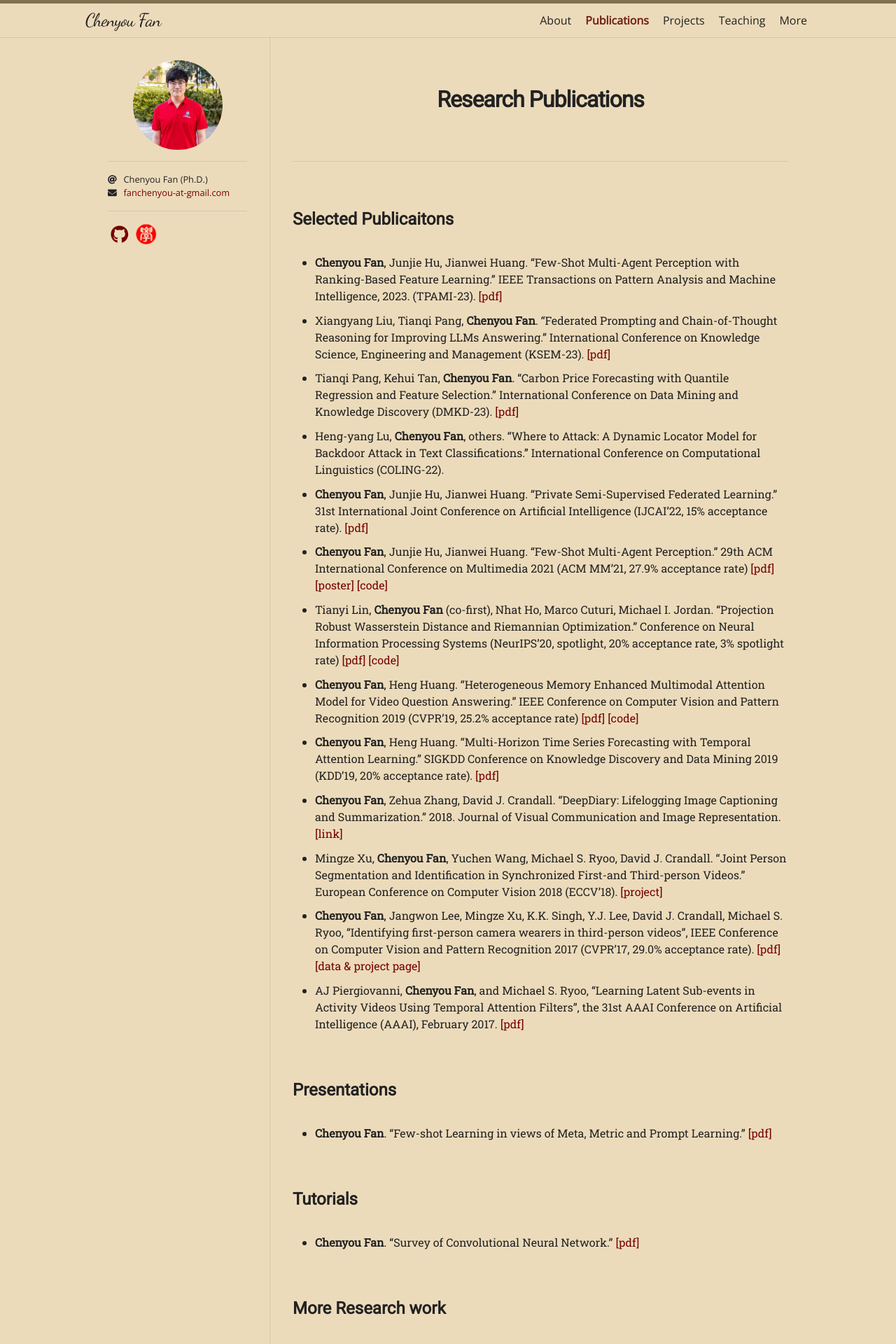
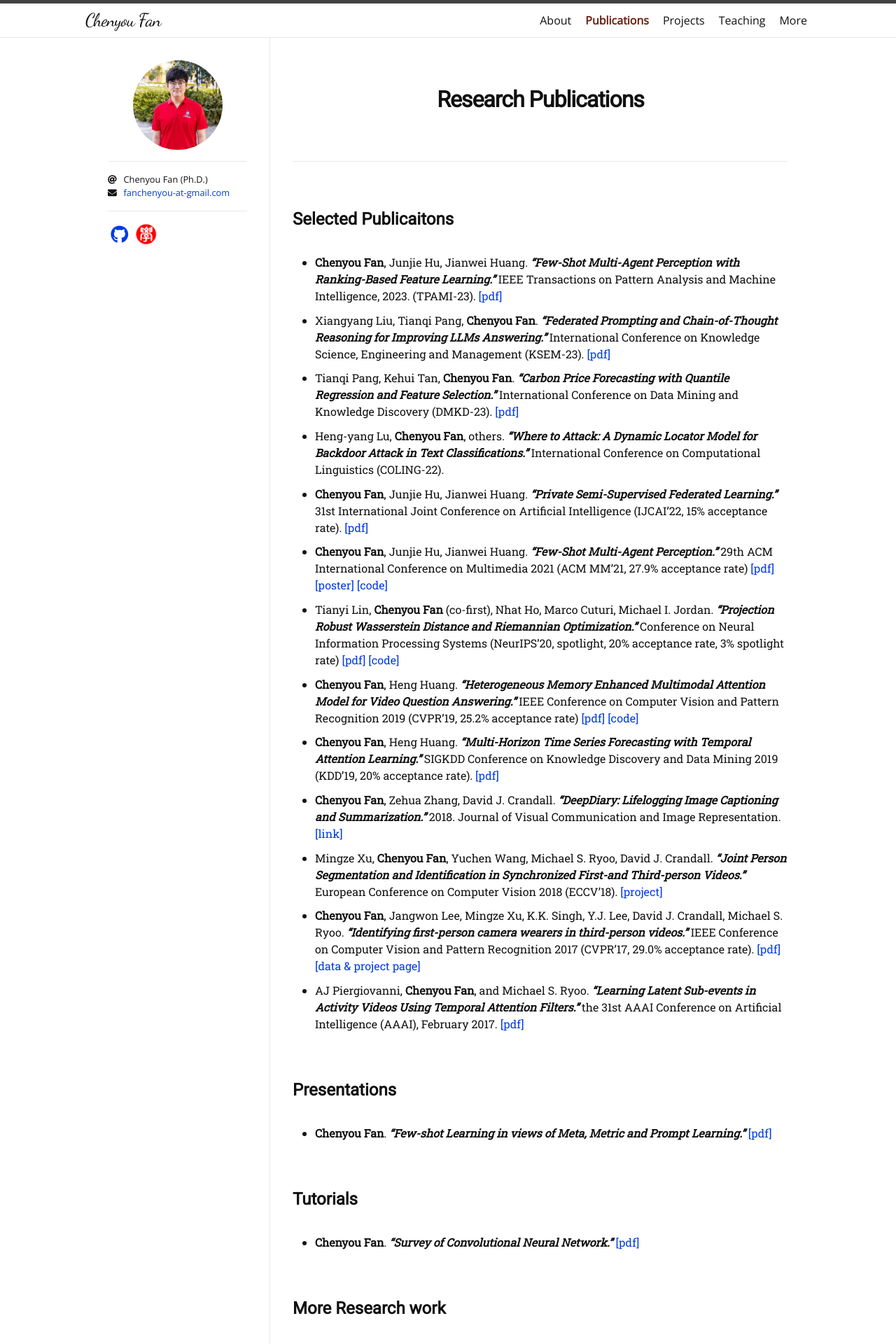
Before and after one commit to fanchenyou/fanchenyou.github.io, a Jekyll site: the page built from publications.md, in a window 1280 px wide. Shown: the top 1920 px of the page at 70% size. Built offline with Jekyll 4.4.1, drawn with Linux system fonts in a browser that asks for light colours; nearby versions of some CDN libraries; some web fonts are replaced; some of the changed text lies outside the part shown.

```diff
--- a/_config.yml
+++ b/_config.yml
@@ -4,7 +4,7 @@ author: Chenyou Fan (Ph.D.)
 avatar: /FCY.jpg
 email: fanchenyou-at-gmail.com
 
-skin: sunrise
+skin: daylight
 
 plugins:
   - jekyll-seo-tag
--- a/publications.md
+++ b/publications.md
@@ -8,38 +8,38 @@ permalink: /publications/
 
 
 ## Selected Publicaitons
-* **Chenyou Fan**, Junjie Hu, Jianwei Huang. "Few-Shot Multi-Agent Perception with Ranking-Based Feature Learning." IEEE Transactions on Pattern Analysis and Machine Intelligence, 2023. (TPAMI-23). [[pdf]](https://ieeexplore.ieee.org/document/10149393){:target="_blank"}
+* **Chenyou Fan**, Junjie Hu, Jianwei Huang. ***"Few-Shot Multi-Agent Perception with Ranking-Based Feature Learning."*** IEEE Transactions on Pattern Analysis and Machine Intelligence, 2023. (TPAMI-23). [[pdf]](https://ieeexplore.ieee.org/document/10149393){:target="_blank"}
 
-* Xiangyang Liu, Tianqi Pang, **Chenyou Fan**. "Federated Prompting and Chain-of-Thought Reasoning for Improving LLMs Answering." International Conference on Knowledge Science, Engineering and Management (KSEM-23). [[pdf]]( https://arxiv.org/abs/2304.13911){:target="_blank"}
+* Xiangyang Liu, Tianqi Pang, **Chenyou Fan**. ***"Federated Prompting and Chain-of-Thought Reasoning for Improving LLMs Answering."*** International Conference on Knowledge Science, Engineering and Management (KSEM-23). [[pdf]]( https://arxiv.org/abs/2304.13911){:target="_blank"}
 
-* Tianqi Pang, Kehui Tan, **Chenyou Fan**. "Carbon Price Forecasting with Quantile Regression and Feature Selection." International Conference on Data Mining and Knowledge Discovery (DMKD-23). [[pdf]]( https://arxiv.org/abs/2305.03224){:target="_blank"}
+* Tianqi Pang, Kehui Tan, **Chenyou Fan**. ***"Carbon Price Forecasting with Quantile Regression and Feature Selection."*** International Conference on Data Mining and Knowledge Discovery (DMKD-23). [[pdf]]( https://arxiv.org/abs/2305.03224){:target="_blank"}
 
-* Heng-yang Lu, **Chenyou Fan**, others. "Where to Attack: A Dynamic Locator Model for Backdoor Attack in Text Classifications." International Conference on Computational Linguistics (COLING-22).
+* Heng-yang Lu, **Chenyou Fan**, others. ***"Where to Attack: A Dynamic Locator Model for Backdoor Attack in Text Classifications."*** International Conference on Computational Linguistics (COLING-22).
 
-* **Chenyou Fan**, Junjie Hu, Jianwei Huang. "Private Semi-Supervised Federated Learning." 31st International Joint Conference on Artificial Intelligence (IJCAI'22, 15% acceptance rate). [[pdf]](https://www.ijcai.org/proceedings/2022/279){:target="_blank"}
+* **Chenyou Fan**, Junjie Hu, Jianwei Huang. ***"Private Semi-Supervised Federated Learning."*** 31st International Joint Conference on Artificial Intelligence (IJCAI'22, 15% acceptance rate). [[pdf]](https://www.ijcai.org/proceedings/2022/279){:target="_blank"}
 
-* **Chenyou Fan**, Junjie Hu, Jianwei Huang. "Few-Shot Multi-Agent Perception." 29th ACM International Conference on Multimedia 2021 (ACM MM'21, 27.9% acceptance rate) [[pdf]](./docs/fs_map_1.pdf){:target="_blank"} [[poster]](./docs/mm21_poster.pdf){:target="_blank"} [[code]](https://github.com/fanchenyou/fs-map-project){:target="_blank"}
+* **Chenyou Fan**, Junjie Hu, Jianwei Huang. ***"Few-Shot Multi-Agent Perception."*** 29th ACM International Conference on Multimedia 2021 (ACM MM'21, 27.9% acceptance rate) [[pdf]](./docs/fs_map_1.pdf){:target="_blank"} [[poster]](./docs/mm21_poster.pdf){:target="_blank"} [[code]](https://github.com/fanchenyou/fs-map-project){:target="_blank"}
 
-* Tianyi Lin, **Chenyou Fan** (co-first), Nhat Ho, Marco Cuturi, Michael I. Jordan. "Projection Robust Wasserstein Distance and Riemannian Optimization." Conference on Neural Information Processing Systems (NeurIPS'20, spotlight, 20% acceptance rate, 3% spotlight rate) [[pdf]](https://arxiv.org/abs/2006.07458){:target="_blank"} [[code]](https://github.com/fanchenyou/PRW){:target="_blank"}
+* Tianyi Lin, **Chenyou Fan** (co-first), Nhat Ho, Marco Cuturi, Michael I. Jordan. ***"Projection Robust Wasserstein Distance and Riemannian Optimization."*** Conference on Neural Information Processing Systems (NeurIPS'20, spotlight, 20% acceptance rate, 3% spotlight rate) [[pdf]](https://arxiv.org/abs/2006.07458){:target="_blank"} [[code]](https://github.com/fanchenyou/PRW){:target="_blank"}
 
-* **Chenyou Fan**, Heng Huang. "Heterogeneous Memory Enhanced Multimodal Attention Model for Video Question Answering." IEEE Conference on Computer Vision and Pattern Recognition 2019 (CVPR'19, 25.2% acceptance rate) [[pdf]](https://arxiv.org/pdf/1904.04357.pdf){:target="_blank"} [[code]](https://github.com/fanchenyou/HME-VideoQA){:target="_blank"}
+* **Chenyou Fan**, Heng Huang. ***"Heterogeneous Memory Enhanced Multimodal Attention Model for Video Question Answering."*** IEEE Conference on Computer Vision and Pattern Recognition 2019 (CVPR'19, 25.2% acceptance rate) [[pdf]](https://arxiv.org/pdf/1904.04357.pdf){:target="_blank"} [[code]](https://github.com/fanchenyou/HME-VideoQA){:target="_blank"}
 
-* **Chenyou Fan**, Heng Huang. "Multi-Horizon Time Series Forecasting with Temporal Attention Learning." SIGKDD Conference on Knowledge Discovery and Data Mining 2019 (KDD'19, 20% acceptance rate). [[pdf]](https://dl.acm.org/doi/10.1145/3292500.3330662){:target="_blank"}
+* **Chenyou Fan**, Heng Huang. ***"Multi-Horizon Time Series Forecasting with Temporal Attention Learning."*** SIGKDD Conference on Knowledge Discovery and Data Mining 2019 (KDD'19, 20% acceptance rate). [[pdf]](https://dl.acm.org/doi/10.1145/3292500.3330662){:target="_blank"}
 
-* **Chenyou Fan**, Zehua Zhang, David J. Crandall. "DeepDiary: Lifelogging Image Captioning and Summarization." 2018. Journal of Visual Communication and Image Representation. [[link]](https://www.sciencedirect.com/science/article/abs/pii/S1047320318301032){:target="_blank"}
+* **Chenyou Fan**, Zehua Zhang, David J. Crandall. ***"DeepDiary: Lifelogging Image Captioning and Summarization."*** 2018. Journal of Visual Communication and Image Representation. [[link]](https://www.sciencedirect.com/science/article/abs/pii/S1047320318301032){:target="_blank"}
 
-* Mingze Xu, **Chenyou Fan**, Yuchen Wang, Michael S. Ryoo, David J. Crandall. "Joint Person Segmentation and Identification in Synchronized First-and Third-person Videos." European Conference on Computer Vision 2018 (ECCV'18). [[project]](http://vision.soic.indiana.edu/firstthird-eccv2018/){:target="_blank"}
+* Mingze Xu, **Chenyou Fan**, Yuchen Wang, Michael S. Ryoo, David J. Crandall. ***"Joint Person Segmentation and Identification in Synchronized First-and Third-person Videos."*** European Conference on Computer Vision 2018 (ECCV'18). [[project]](http://vision.soic.indiana.edu/firstthird-eccv2018/){:target="_blank"}
 
-* **Chenyou Fan**, Jangwon Lee, Mingze Xu, K.K. Singh, Y.J. Lee, David J. Crandall, Michael S. Ryoo, "Identifying first-person camera wearers in third-person videos", IEEE Conference on Computer Vision and Pattern Recognition 2017 (CVPR'17, 29.0% acceptance rate). [[pdf]](https://openaccess.thecvf.com/content_cvpr_2017/papers/Fan_Identifying_First-Person_Camera_CVPR_2017_paper.pdf){:target="_blank"} [[data & project page]](http://vision.soic.indiana.edu/identifying-1st-3rd/){:target="_blank"}
+* **Chenyou Fan**, Jangwon Lee, Mingze Xu, K.K. Singh, Y.J. Lee, David J. Crandall, Michael S. Ryoo. ***"Identifying first-person camera wearers in third-person videos."*** IEEE Conference on Computer Vision and Pattern Recognition 2017 (CVPR'17, 29.0% acceptance rate). [[pdf]](https://openaccess.thecvf.com/content_cvpr_2017/papers/Fan_Identifying_First-Person_Camera_CVPR_2017_paper.pdf){:target="_blank"} [[data & project page]](http://vision.soic.indiana.edu/identifying-1st-3rd/){:target="_blank"}
 
-* AJ Piergiovanni, **Chenyou Fan**, and Michael S. Ryoo, "Learning Latent Sub-events in Activity Videos Using Temporal Attention Filters", the 31st AAAI Conference on Artificial Intelligence (AAAI), February 2017. [[pdf]](http://arxiv.org/abs/1605.08140){:target="_blank"}
+* AJ Piergiovanni, **Chenyou Fan**, and Michael S. Ryoo. ***"Learning Latent Sub-events in Activity Videos Using Temporal Attention Filters."*** the 31st AAAI Conference on Artificial Intelligence (AAAI), February 2017. [[pdf]](http://arxiv.org/abs/1605.08140){:target="_blank"}
 
 
 ## Presentations
-* **Chenyou Fan**. "Few-shot Learning in views of Meta, Metric and Prompt Learning." [[pdf]](https://fanchenyou.github.io/homepage/docs/FSL.pdf){:target="_blank"}
+* **Chenyou Fan**. ***"Few-shot Learning in views of Meta, Metric and Prompt Learning."*** [[pdf]](https://fanchenyou.github.io/homepage/docs/FSL.pdf){:target="_blank"}
 
 ## Tutorials
-* **Chenyou Fan**. "Survey of Convolutional Neural Network." [[pdf]](https://fanchenyou.github.io/homepage/docs/cnn_survey.pdf){:target="_blank"}
+* **Chenyou Fan**. ***"Survey of Convolutional Neural Network."*** [[pdf]](https://fanchenyou.github.io/homepage/docs/cnn_survey.pdf){:target="_blank"}
 
 
 ## More Research work
@@ -53,10 +53,10 @@ permalink: /publications/
 
 * Tianyi Lin, **Chenyou Fan**, Mengdi Wang, M.I.Jordan. "Improved Sample Complexity for Stochastic Compositional Variance Reduced Gradient." American Control Conference 2020 (ACC'20). [[pdf]](https://arxiv.org/abs/1806.00458){:target="_blank"}
 
-* Mingze Xu, **Chenyou Fan**, John Paden, Geoffrey Fox, and David J. Crandall. "Multi-Task Spatiotemporal Neural Networks for Structured Surface Reconstruction." IEEE Winter Conference on Applications of Computer Vision 2018 (WACV’18). [[pdf]](https://arxiv.org/pdf/1801.03986.pdf){:target="_blank"}
+* Mingze Xu, **Chenyou Fan**, John Paden, Geoffrey Fox, and David J. Crandall. ***"Multi-Task Spatiotemporal Neural Networks for Structured Surface Reconstruction."*** IEEE Winter Conference on Applications of Computer Vision 2018 (WACV’18). [[pdf]](https://arxiv.org/pdf/1801.03986.pdf){:target="_blank"}
 
-* **Chenyou Fan**. ***"EgoVQA - An Egocentric Video Question Answering Benchmark Dataset"***. International Workshop on Egocentric Perception, Interaction and Computing (EPIC@ICCV), Octorber 2019. [[pdf]](https://openaccess.thecvf.com/content_ICCVW_2019/html/EPIC/Fan_EgoVQA_-_An_Egocentric_Video_Question_Answering_Benchmark_Dataset_ICCVW_2019_paper.html){:target="_blank"}
+* **Chenyou Fan**. ***"EgoVQA - An Egocentric Video Question Answering Benchmark Dataset."*** International Workshop on Egocentric Perception, Interaction and Computing (EPIC@ICCV), Octorber 2019. [[pdf]](https://openaccess.thecvf.com/content_ICCVW_2019/html/EPIC/Fan_EgoVQA_-_An_Egocentric_Video_Question_Answering_Benchmark_Dataset_ICCVW_2019_paper.html){:target="_blank"}
 
-* **Chenyou Fan**, Jangwon Lee and Michael S. Ryoo. ***"Forecasting Hand and Object Locations in Future Frames"***. European Conference Workshop on Anticipating Human Behavior (AHB@ECCV), August 2018. [[pdf]](https://arxiv.org/abs/1705.07328){:target="_blank"}
+* **Chenyou Fan**, Jangwon Lee and Michael S. Ryoo. ***"Forecasting Hand and Object Locations in Future Frames."*** European Conference Workshop on Anticipating Human Behavior (AHB@ECCV), August 2018. [[pdf]](https://arxiv.org/abs/1705.07328){:target="_blank"}
 
-* **Chenyou Fan** and David J. Crandall, ***"Deepdiary: Automatically Captioning Lifelogging Image Streams"***. European Conference Workshop on Egocentric Perception, Interaction, and Computing (EPIC@ECCV), October 2016. [[pdf]](http://vision.soic.indiana.edu/projects/deepdiary-automatically-captioning-lifelogging-image-streams/){:target="_blank"}
+* **Chenyou Fan** and David J. Crandall. ***"Deepdiary: Automatically Captioning Lifelogging Image Streams."*** European Conference Workshop on Egocentric Perception, Interaction, and Computing (EPIC@ECCV), October 2016. [[pdf]](http://vision.soic.indiana.edu/projects/deepdiary-automatically-captioning-lifelogging-image-streams/){:target="_blank"}
```
